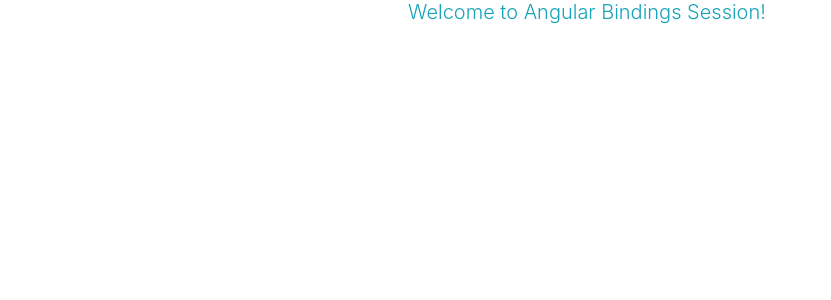
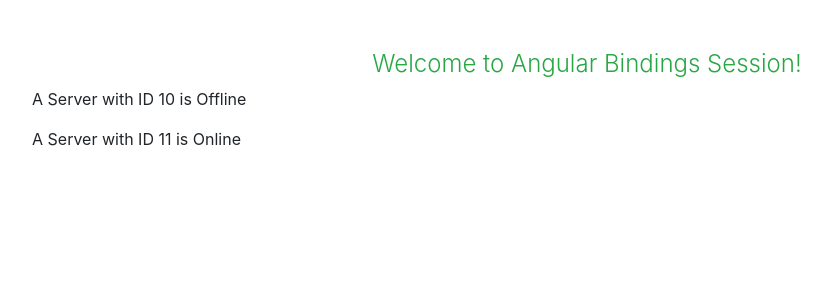
Before and after one commit to AkhilMukkamala/angular-bindings, an Angular app: page / in a window 1280 px wide. Shown: the top 300 px of the page, without its empty margins (53-884 px from the left). Built offline with nearby package versions, Linux system fonts and the light colour scheme.

Commit message:
String Interpolation Explained

```diff
--- a/src/app/app.component.css
+++ b/src/app/app.component.css
@@ -0,0 +1,6 @@
+div > h1 {
+    margin-top: 50px;
+}
+h1 {
+    font-size: 24px;
+}
--- a/src/app/app.component.html
+++ b/src/app/app.component.html
@@ -1,6 +1,9 @@
-<div style="text-align:center">
-  <h1 class="lead text-info">
+<div class="container">
+  <h1 class="lead text-success" style="text-align: center">
     Welcome to {{ title }} Session!
   </h1>
 
+<p> A Server with ID {{ serverId }} is {{ serverStatus }} </p>
+<p> A Server with ID {{ anotherServerId }} is {{ getServerStatus() }} </p>
+
 </div>
--- a/src/app/app.component.ts
+++ b/src/app/app.component.ts
@@ -6,5 +6,17 @@
   styleUrls: ['./app.component.css']
 })
 export class AppComponent {
+
   title = 'Angular Bindings';
+  serverId: Number = 10;
+  serverStatus: String = 'Offline';
+
+  anotherServerId: Number = 11;
+  anotherServerStatus: String = 'Online';
+
+  getServerStatus() {
+    return this.anotherServerStatus;
+  }
+
+
 }
--- a/tslint.json
+++ b/tslint.json
@@ -70,7 +70,7 @@
     "no-string-literal": false,
     "no-string-throw": true,
     "no-switch-case-fall-through": true,
-    "no-trailing-whitespace": true,
+    "no-trailing-whitespace": false,
     "no-unnecessary-initializer": true,
     "no-unused-expression": true,
     "no-use-before-declare": true,
```
Also changed, not shown: 1 other file (tests, documents, lock files or other folders).
